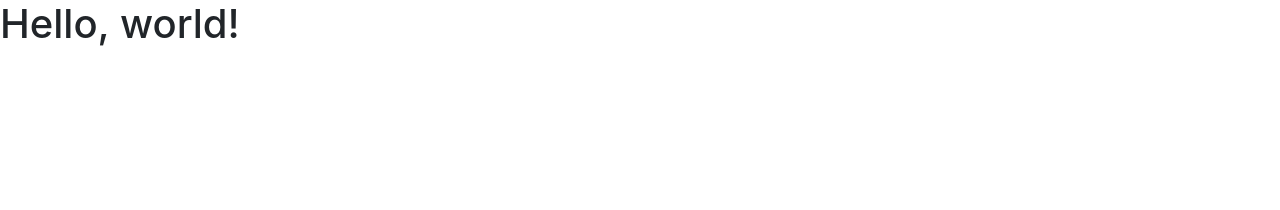
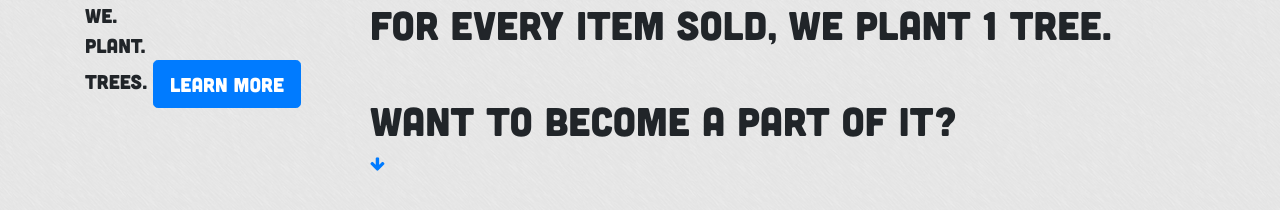
Before and after one commit to Vetalb8/trees, a website: page index.html in a window 1280 px wide. Drawn offline with nearby package versions, Linux system fonts and the light colour scheme.

Commit message:
added font and started makep up header

```diff
--- a/css/style.css
+++ b/css/style.css
@@ -0,0 +1,18 @@
+html,
+body {
+	height: 100%;
+	font-size: 16px;
+	font-family: 'Cubano-Regular';
+	background: url('./../img/brushed.png') center center;
+}
+
+/*FONT FACES*/
+@font-face {
+	font-family: 'Cubano-Regular';
+	src: local('Cubano-Regular.otf'), url('Cubano-Regular.otf') format('opentype');
+}
+
+@font-face {
+	font-family: 'Nunito-Regular';
+	src: local('Nunito-Regular.ttf'), url('Nunito-Regular.ttf') format('truetype');
+}
--- a/index.html
+++ b/index.html
@@ -15,8 +15,30 @@
 </head>
 
 <body>
-	<h1>Hello, world!</h1>
+	<section id="cover">
+		<div class="container">
+			<div class="row">
+				<div class="col-sm-3">
+					<p class="lead wall-sticker">
+						we. <br>
+						plant. <br>
+						trees.
+						<a href="#"><button type="button" class="btn btn-primary btn-lg">Learn More</button></button></a>
+					</p>
+				</div>
 
+				<div class="col-sm-9">
+					<h1 class="moto">
+						For
+						<span class="bold-green">every</span>
+						item sold, we plant 1 tree. <br><br> Want to become a
+						<span class="green-underline">part</span> of it?
+					</h1>
+					<a href="#"><i class="fa fa-arrow-down"></i></a>
+				</div>
+			</div>
+		</div>
+	</section>
 	<!-- jQuery first, then Tether, then Bootstrap JS. -->
 	<script src="bower_components/jquery/dist/jquery.min.js"></script>
 	<script src="bower_components/tether/dist/js/tether.min.js"></script>
```
Also changed, not shown: css/Cubano-Regular.otf (added), css/Nunito-Regular.ttf (added), img/brushed.png (added).
